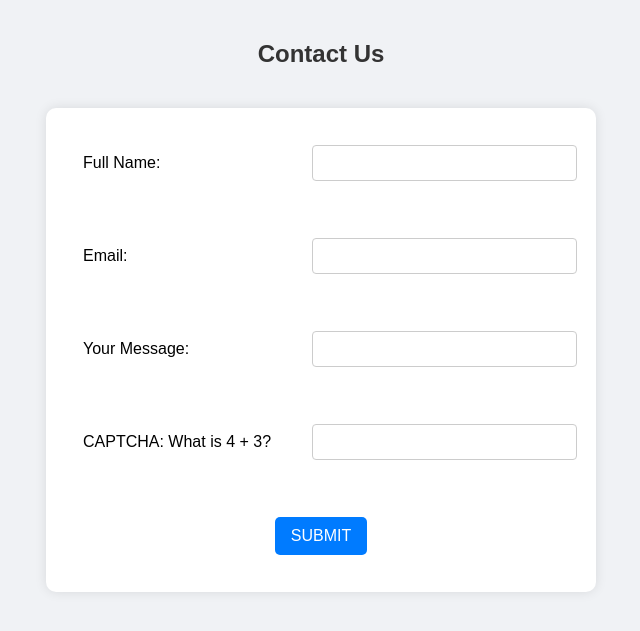
After one commit to sawhardoSikto/Social-Media-Dashboard, a PHP site: page /View/ContactUsFrom.php in a window 1280 px wide. The commit adds this page. Shown: the top 631 px of the page, without its empty margins (319-959 px from the left). Run offline with PHP 8.4, Linux system fonts and the light colour scheme; the visitor is signed in with stand-in values (Sample User, id 1).

Commit message:
Contact wiht us added

```diff
--- a/View/ActivityFeed.php
+++ b/View/ActivityFeed.php
@@ -226,6 +226,8 @@ if (isset($_SESSION['status'])) {
             .create-post-button:hover {
                 background-color: #0056b3;
             }
+
+
         </style>
     </head>
 
@@ -239,6 +241,7 @@ if (isset($_SESSION['status'])) {
                 <li><a href="profileManagement/update-password.php">Change Password</a></li>
                 <li><a href="#">Activity Log</a></li>
                 <li><a href=" ../controller/logoutCheck.php" class="bottomOption">logout</a></li>
+                <li><a href="ContactUsFrom.php" class="bottomOption">Contact With Us</a></li>
             </ul>
         </div>
         <header></header>
@@ -254,6 +257,8 @@ if (isset($_SESSION['status'])) {
                 })
 
             </script>
+
+
             <a href="DirectMessaging.php" class="message-button">💬 Message</a>
             <a href="Search_Filter.php" class="search-button">Search</a>
 
--- /dev/null
+++ b/View/ContactUsFrom.php
@@ -0,0 +1,167 @@
+<?php
+session_start();
+if (isset($_SESSION['status'])) {
+?>
+
+<!DOCTYPE html>
+<html lang="en">
+<head>
+  <meta charset="UTF-8" />
+  <meta name="viewport" content="width=device-width, initial-scale=1.0"/>
+  <title>Contact Us</title>
+  <style>
+    body {
+      font-family: Arial, sans-serif;
+      background-color: #f0f2f5;
+      margin: 0;
+      padding: 0;
+    }
+
+    header h2 {
+      text-align: center;
+      color: #333;
+      padding: 20px 0;
+    }
+
+    form {
+      max-width: 500px;
+      margin: auto;
+      background-color: #fff;
+      padding: 25px;
+      border-radius: 10px;
+      box-shadow: 0 0 12px rgba(0,0,0,0.1);
+    }
+
+    table {
+      width: 100%;
+    }
+
+    td {
+      padding: 10px;
+    }
+
+    input[type="text"] {
+      width: 100%;
+      padding: 8px;
+      font-size: 16px;
+      border: 1px solid #ccc;
+      border-radius: 4px;
+    }
+
+    .error {
+      color: red;
+      font-size: 13px;
+    }
+
+    button {
+      background-color: #007bff;
+      border: none;
+      color: white;
+      padding: 10px 16px;
+      border-radius: 5px;
+      font-size: 16px;
+      cursor: pointer;
+    }
+
+    button:hover {
+      background-color: #0056b3;
+    }
+
+    .center {
+      text-align: center;
+    }
+  </style>
+</head>
+<body>
+
+<header>
+  <h2>Contact Us</h2>
+</header>
+
+<main>
+  <form method="POST" onsubmit="return validate()">
+    <table>
+      <tr>
+        <td>Full Name:</td>
+        <td><input type="text" name="fname" id="fname"></td>
+      </tr>
+      <tr><td colspan="2"><p id="nmsg" class="error"></p></td></tr>
+
+      <tr>
+        <td>Email:</td>
+        <td><input type="text" name="email" id="email"></td>
+      </tr>
+      <tr><td colspan="2"><p id="emsg" class="error"></p></td></tr>
+
+      <tr>
+        <td>Your Message:</td>
+        <td><input type="text" name="message" id="message"></td>
+      </tr>
+      <tr><td colspan="2"><p id="mmsg" class="error"></p></td></tr>
+
+      <tr>
+        <td>CAPTCHA: What is 4 + 3?</td>
+        <td><input type="text" name="capcha" id="capcha"></td>
+      </tr>
+      <tr><td colspan="2"><p id="cmsg" class="error"></p></td></tr>
+
+      <tr>
+        <td colspan="2" class="center">
+          <button type="submit">SUBMIT</button>
+        </td>
+      </tr>
+    </table>
+  </form>
+</main>
+
+<script>
+function validate() {
+  let valid = true;
+
+  const fname = document.getElementById("fname").value.trim();
+  const email = document.getElementById("email").value.trim();
+  const message = document.getElementById("message").value.trim();
+  const capcha = document.getElementById("capcha").value.trim();
+
+  document.getElementById("nmsg").innerHTML = "";
+  document.getElementById("emsg").innerHTML = "";
+  document.getElementById("mmsg").innerHTML = "";
+  document.getElementById("cmsg").innerHTML = "";
+
+  if (fname === "") {
+    document.getElementById("nmsg").innerHTML = "Please enter your full name";
+    valid = false;
+  }
+
+  if (email === "") {
+    document.getElementById("emsg").innerHTML = "Email is required";
+    valid = false;
+  } else if (!email.includes("@") || email.indexOf("@") !== email.lastIndexOf("@")) {
+    document.getElementById("emsg").innerHTML = "Invalid email format";
+    valid = false;
+  }
+
+  if (message === "") {
+    document.getElementById("mmsg").innerHTML = "Please write your message";
+    valid = false;
+  }
+
+  if (capcha === "") {
+    document.getElementById("cmsg").innerHTML = "Captcha is required";
+    valid = false;
+  } else if (capcha !== "7") {
+    document.getElementById("cmsg").innerHTML = "Wrong answer. Hint: 4 + 3";
+    valid = false;
+  }
+
+  return valid;
+}
+</script>
+
+</body>
+</html>
+<?php
+} else {
+  header('location: LoginAuth.html');
+}
+?>
```
Also changed, not shown: View/ContactUsFrom.html (deleted, +0 -118 lines).
